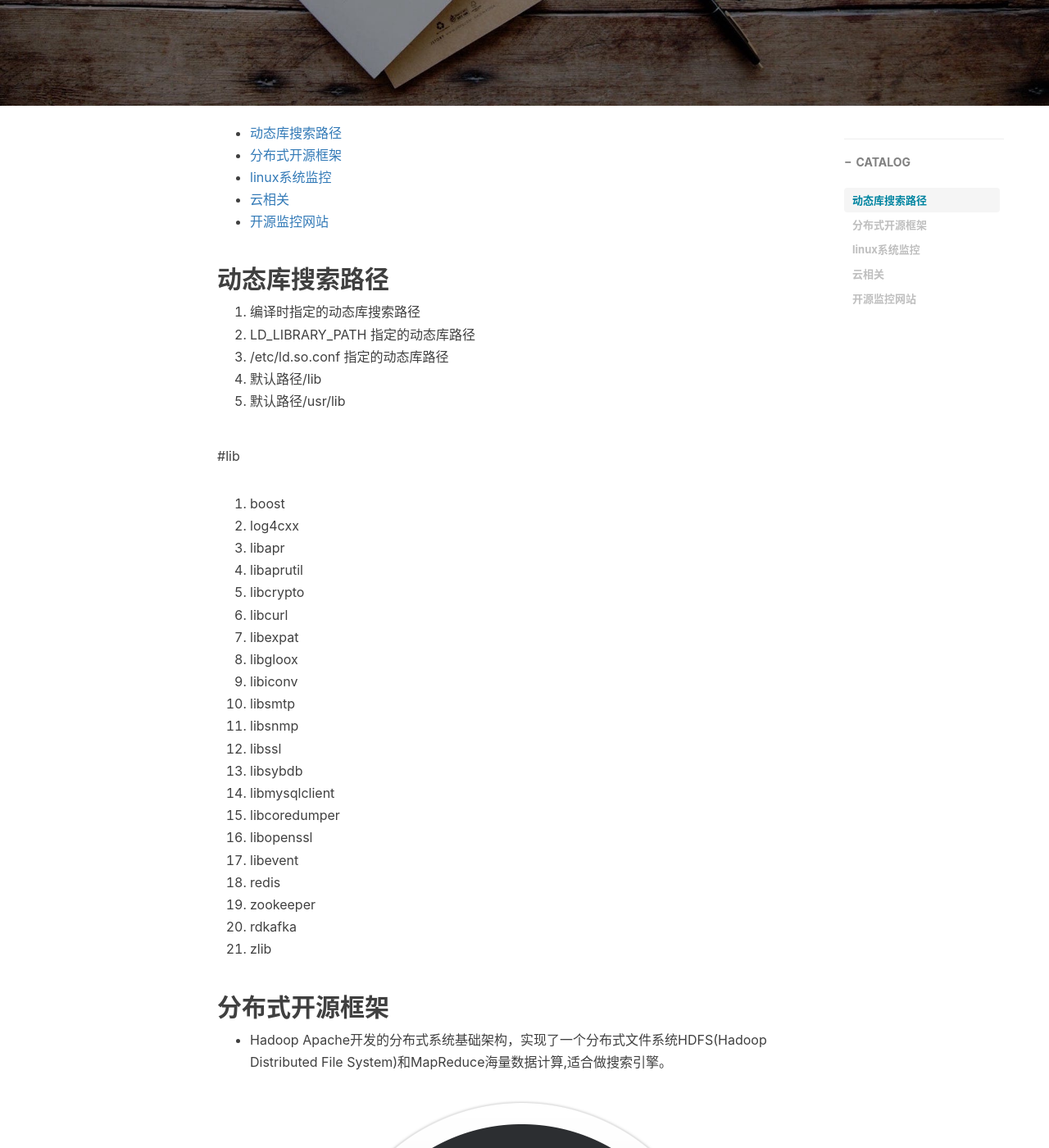
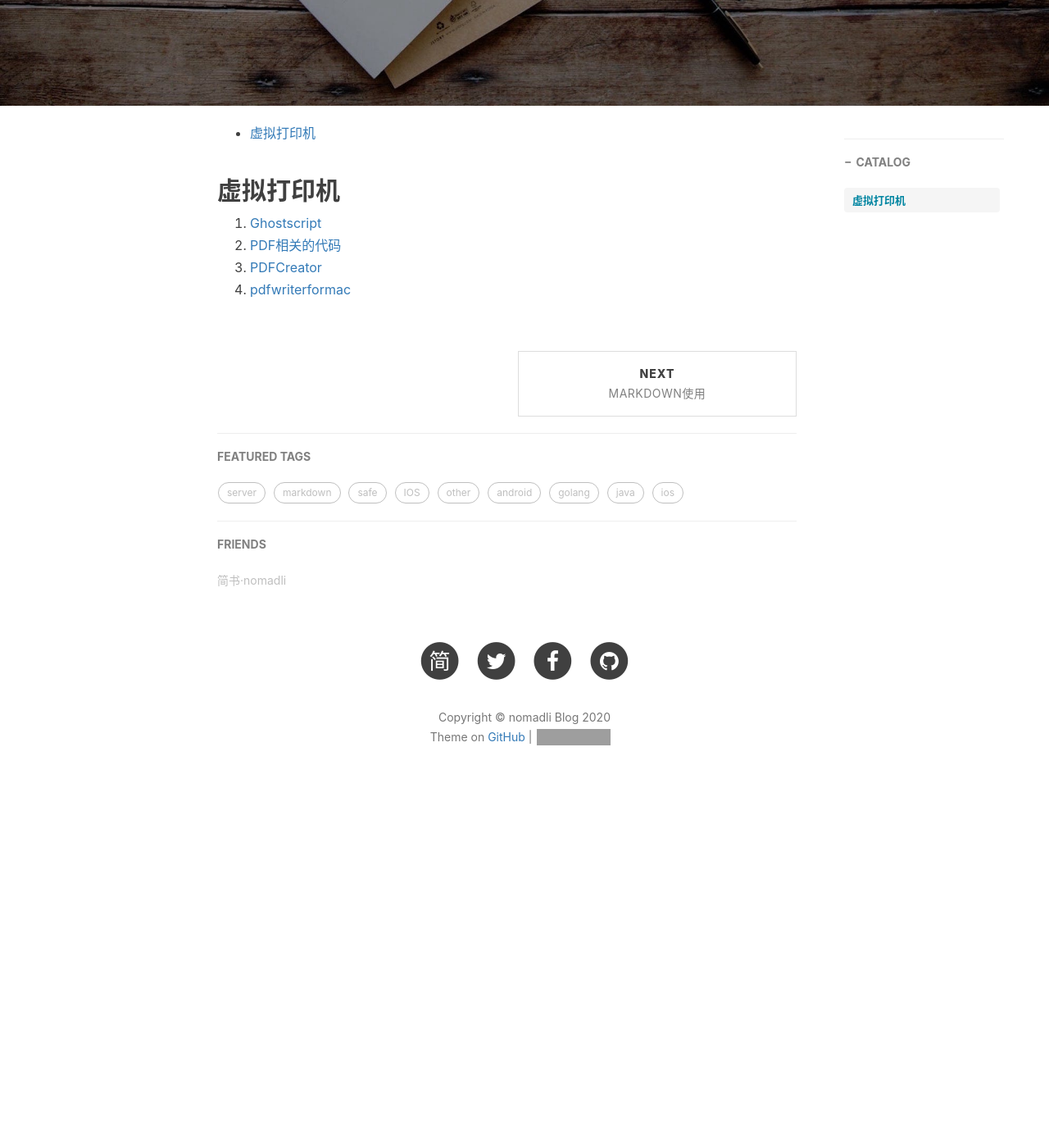
Before and after one commit to nomadli/nomadli.github.io, a Jekyll site: the page built from _posts/2015-12-02-ServerKeyWords.md, in a window 1280 px wide and 1400 px high, scrolled down 394 px. Shown: the whole window at 82% size. Built offline with Jekyll 4.4.1, drawn with Linux system fonts in a browser that asks for light colours; nearby versions of some CDN libraries; comment, search, counter and statistics services are not loaded; after the commit the page ends 1397 px from its top, so only the background shows below that; some of the changed text lies outside the part shown; grey boxes are pictures that could not be loaded.

Commit message:
change key words

```diff
--- a/_posts/2015-12-02-ServerKeyWords.md
+++ b/_posts/2015-12-02-ServerKeyWords.md
@@ -1,7 +1,7 @@
 ---
 layout:         post
-title:          服务器相关技术
-subtitle:       服务器相关技术
+title:          借鉴的开源链接
+subtitle:       可借鉴的链接
 date:           2015-12-02 16:58:00
 author:         nomadli
 header-img:     ../img/bg-coffee.jpeg
@@ -13,59 +13,8 @@ tags:
 * content
 {:toc}
 
-## 动态库搜索路径
-1. 编译时指定的动态库搜索路径
-2. LD_LIBRARY_PATH 指定的动态库路径
-3. /etc/ld.so.conf 指定的动态库路径
-4. 默认路径/lib
-5. 默认路径/usr/lib
-
-#lib
-001. boost
-002. log4cxx
-003. libapr
-004. libaprutil
-005. libcrypto
-006. libcurl
-007. libexpat
-008. libgloox
-009. libiconv
-010. libsmtp
-011. libsnmp
-012. libssl
-013. libsybdb
-014. libmysqlclient
-015. libcoredumper
-016. libopenssl
-017. libevent
-018. redis
-019. zookeeper
-020. rdkafka
-021. zlib
-
-## 分布式开源框架
-- Hadoop Apache开发的分布式系统基础架构，实现了一个分布式文件系统HDFS(Hadoop Distributed File System)和MapReduce海量数据计算,适合做搜索引擎。   [![github][1]](https://github.com/apache/hadoop)
-- HBase Apache为Hadoop开发的一个分布式的、面向列的非结构化数据存储的数据库，源于Google论文Bigtable。最大特点是基于列而不是基于行的模式。   [![github][1]](https://github.com/apache/hbase)
-- Storm Twitter开发的分布式的、容错的实时计算系统。   [![github][1]](https://github.com/apache/storm)
-- ElasticSearch 基于Lucene的分布式搜索服务器。   [![github][1]](https://github.com/elastic/elasticsearch)
-
-## linux系统监控
-- netdata  [![github][1]](https://github.com/firehol/netdata)
-
-## 云相关
-001. KVM
-002. XEN
-003. hypervisor
-101. CloudStack
-102. OpenStack
-103. AWS
-104. VMware vCloud OpenStack vSphere vCenter
-201. Docker
-202. Kubernets
-203. CoreOS
-204. Mesos
-
-## 开源监控网站
-1. http://openradar.appspot.com
-
-[1]: /img/github.png
+## 虚拟打印机
+1. [Ghostscript](http://git.ghostscript.com/?p=ghostpdl.git;a=summary)
+2. [PDF相关的代码](http://git.ghostscript.com/)
+3. [PDFCreator](https://github.com/pdfforge/PDFCreator.git)
+4. [pdfwriterformac](https://git.code.sf.net/p/pdfwriterformac/git)
```
